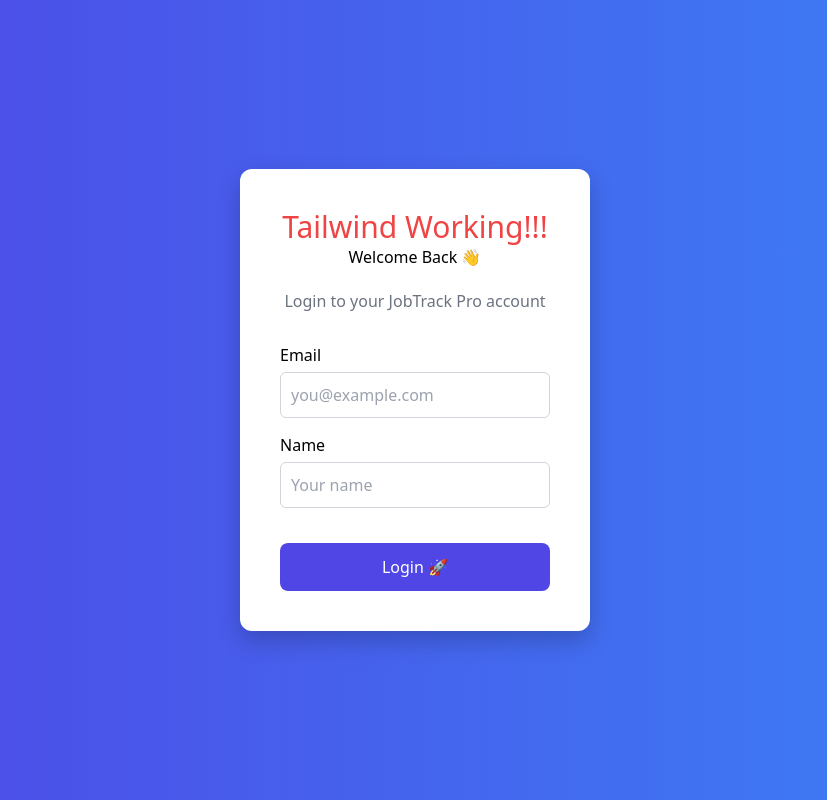
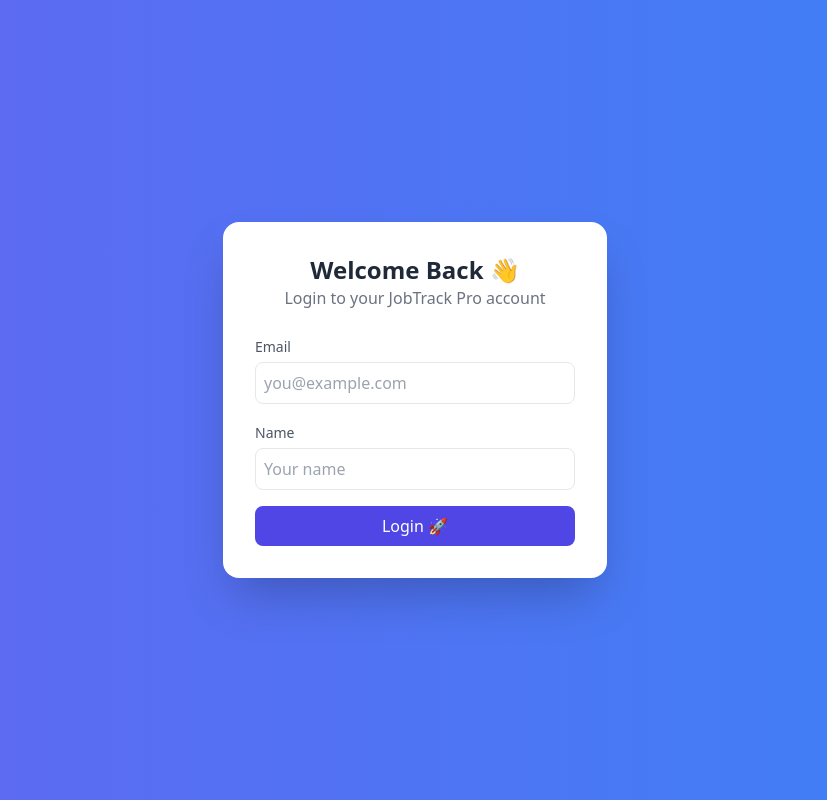
Before and after one commit to Aniket-Phand/jobtrack-pro, a React (Vite) app in the folder jobtrack-frontend/: page /login in a window 1280 px wide. Shown: the whole page, without its empty margins (225-1052 px from the left). Built offline with nearby package versions, Linux system fonts and the light colour scheme.

Commit message:
Login Page : Added Input Validations, Error Handling

```diff
--- a/jobtrack-frontend/package.json
+++ b/jobtrack-frontend/package.json
@@ -13,7 +13,8 @@
     "axios": "^1.14.0",
     "react": "^19.2.4",
     "react-dom": "^19.2.4",
-    "react-router-dom": "^7.13.2"
+    "react-router-dom": "^7.13.2",
+    "react-toastify": "^11.0.5"
   },
   "devDependencies": {
     "@eslint/js": "^9.39.4",
--- a/jobtrack-frontend/src/main.jsx
+++ b/jobtrack-frontend/src/main.jsx
@@ -2,6 +2,7 @@
 import { createRoot } from 'react-dom/client'
 import './index.css'
 import App from './App.jsx'
+import 'react-toastify/dist/ReactToastify.css'
 
 // Apply saved theme on initial load
 const savedTheme = localStorage.getItem("theme");
--- a/jobtrack-frontend/src/pages/Dashboard.jsx
+++ b/jobtrack-frontend/src/pages/Dashboard.jsx
@@ -7,32 +7,27 @@
 } from "../services/jobService";
 import { getUserFromToken } from "../services/api";
 import { useNavigate } from "react-router-dom";
+import { toast, ToastContainer } from "react-toastify";
 
 function Dashboard() {
-  // View state
   const [view, setView] = useState("HOME");
 
-  // Job state
   const [jobs, setJobs] = useState([]);
   const [filteredJobs, setFilteredJobs] = useState([]);
   const [loading, setLoading] = useState(false);
 
-  // Form state
   const [company, setCompany] = useState("");
   const [role, setRole] = useState("");
   const [status, setStatus] = useState("APPLIED");
   const [editId, setEditId] = useState(null);
 
-  // Search & filter
   const [searchTerm, setSearchTerm] = useState("");
   const [filterStatus, setFilterStatus] = useState("ALL");
 
-  // Dark mode
   const [darkMode, setDarkMode] = useState(
     localStorage.getItem("theme") === "dark"
   );
 
-  // Delete modal
   const [deleteId, setDeleteId] = useState(null);
 
   const user = getUserFromToken();
@@ -54,11 +49,13 @@
   // Logout
   const handleLogout = () => {
     localStorage.removeItem("token");
+    toast.info("Logged out successfully");
     navigate("/login");
   };
 
   // Fetch jobs
   const fetchJobs = async () => {
+    try {
       setView("JOBS");
       setLoading(true);
 
@@ -67,21 +64,31 @@
 
       setJobs(jobList);
       setFilteredJobs(jobList);
+    } catch (error) {
+      toast.error("Failed to fetch jobs");
+    } finally {
       setLoading(false);
+    }
   };
 
   // Submit form
   const handleSubmit = async (e) => {
     e.preventDefault();
 
+    try {
       if (editId) {
         await updateJob(editId, { company, role, status });
+        toast.success("Job updated successfully");
       } else {
         await createJob({ company, role, status });
+        toast.success("Job created successfully");
       }
 
       resetForm();
       fetchJobs();
+    } catch (error) {
+      toast.error("Operation failed");
+    }
   };
 
   // Reset form
@@ -95,10 +102,16 @@
 
   // Delete job
   const handleDelete = async (id) => {
+    try {
       await deleteJob(id);
       const updated = jobs.filter((j) => j.id !== id);
       setJobs(updated);
       setFilteredJobs(updated);
+
+      toast.success("Job deleted successfully");
+    } catch {
+      toast.error("Delete failed");
+    }
   };
 
   // Edit job
@@ -129,7 +142,6 @@
     setFilteredJobs(updated);
   }, [searchTerm, filterStatus, jobs]);
 
-  // Status color helper
   const getStatusColor = (status) => {
     switch (status) {
       case "APPLIED":
@@ -147,6 +159,10 @@
 
   return (
     <div className="flex h-screen bg-gray-100 dark:bg-gray-900">
+
+      {/* Toast container */}
+      <ToastContainer position="top-right" autoClose={2000} />
+
       {/* Sidebar */}
       <div className="w-60 bg-gray-900 text-white flex flex-col p-4">
         <h2 className="text-xl font-bold mb-6">JobTrack</h2>
@@ -166,7 +182,6 @@
 
       {/* Main */}
       <div className="flex-1 flex flex-col">
-        {/* Navbar */}
         <div className="flex justify-between items-center bg-white dark:bg-gray-800 p-4 shadow">
           <h1 className="font-semibold text-gray-800 dark:text-white">Dashboard</h1>
 
@@ -191,8 +206,8 @@
           </div>
         </div>
 
-        {/* Content */}
         <div className="p-6 overflow-auto text-gray-800 dark:text-white">
+
           {view === "HOME" && (
             <div>
               <h2 className="text-2xl font-bold mb-4">Welcome</h2>
@@ -206,7 +221,6 @@
             <div>
               <h2 className="text-xl font-bold mb-4">Your Jobs</h2>
 
-              {/* Search + Filter */}
               <div className="flex gap-4 mb-4">
                 <input
                   className="p-2 border rounded w-full dark:bg-gray-800"
@@ -313,7 +327,7 @@
         </div>
       </div>
 
-      {/* Delete Confirmation Modal */}
+      {/* Delete Modal */}
       {deleteId && (
         <div className="fixed inset-0 bg-black bg-opacity-50 flex items-center justify-center">
           <div className="bg-white dark:bg-gray-800 p-6 rounded-lg shadow-lg w-80">
--- a/jobtrack-frontend/src/pages/Login.jsx
+++ b/jobtrack-frontend/src/pages/Login.jsx
@@ -1,66 +1,103 @@
 import { useState } from "react";
 import { loginUser } from "../services/authService";
 import { useNavigate } from "react-router-dom";
+import { toast, ToastContainer } from "react-toastify";
 
 function Login() {
   const [email, setEmail] = useState("");
   const [name, setName] = useState("");
+  const [loading, setLoading] = useState(false);
 
   const navigate = useNavigate();
 
   const handleLogin = async (e) => {
     e.preventDefault();
 
+    if (!email || !name) {
+      toast.error("All fields are required");
+      return;
+    }
+
     try {
+      setLoading(true);
+
       const token = await loginUser({ email, name });
-
       localStorage.setItem("token", token);
 
-      navigate("/dashboard");
+      toast.success("Login successful 🚀");
+
+      setTimeout(() => {
+        navigate("/dashboard");
+      }, 1000);
     } catch (error) {
-      console.error(error);
-      alert("Login Failed ❌");
+      toast.error("Login Failed ❌");
+    } finally {
+      setLoading(false);
     }
   };
 
   return (
-    <div style={containerStyle}>
+    <div className="h-screen flex items-center justify-center bg-gradient-to-r from-indigo-500 to-blue-500 dark:from-gray-900 dark:to-gray-800">
 
-      <div style={cardStyle}>
-        <h1 className="text-red-500 text-3xl">Tailwind Working!!!</h1>
-        <h2 style={{ marginBottom: "20px" }}>Welcome Back 👋</h2>
-        <p style={{ marginBottom: "30px", color: "#6b7280" }}>
+      <ToastContainer position="top-right" autoClose={2000} />
+
+      <div className="bg-white dark:bg-gray-900 p-8 rounded-2xl shadow-2xl w-96">
+
+        <h2 className="text-2xl font-bold text-center text-gray-800 dark:text-white">
+          Welcome Back 👋
+        </h2>
+
+        <p className="text-center text-gray-500 dark:text-gray-400 mb-6">
           Login to your JobTrack Pro account
         </p>
 
-        <form onSubmit={handleLogin} style={{ width: "100%" }}>
+        <form onSubmit={handleLogin} className="space-y-4">
 
-          <div style={inputGroup}>
-            <label>Email</label>
+          {/* Email */}
+          <div>
+            <label className="text-sm text-gray-600 dark:text-gray-300">
+              Email
+            </label>
             <input
               type="email"
               placeholder="you@example.com"
+              className="w-full p-2 mt-1 border rounded-lg focus:ring-2 focus:ring-indigo-400 outline-none dark:bg-gray-800 dark:border-gray-700 dark:text-white"
               value={email}
               onChange={(e) => setEmail(e.target.value)}
-              required
-              style={inputStyle}
             />
           </div>
 
-          <div style={inputGroup}>
-            <label>Name</label>
+          {/* Name */}
+          <div>
+            <label className="text-sm text-gray-600 dark:text-gray-300">
+              Name
+            </label>
             <input
               type="text"
               placeholder="Your name"
+              className="w-full p-2 mt-1 border rounded-lg focus:ring-2 focus:ring-indigo-400 outline-none dark:bg-gray-800 dark:border-gray-700 dark:text-white"
               value={name}
               onChange={(e) => setName(e.target.value)}
-              required
-              style={inputStyle}
             />
           </div>
 
-          <button type="submit" style={buttonStyle}>
-            Login 🚀
+          {/* Button */}
+          <button
+            type="submit"
+            disabled={loading}
+            className={`w-full py-2 rounded-lg text-white transition ${
+              loading
+                ? "bg-indigo-300 cursor-not-allowed"
+                : "bg-indigo-600 hover:bg-indigo-700"
+            }`}
+          >
+            {loading ? (
+              <div className="flex justify-center items-center">
+                <div className="w-5 h-5 border-2 border-white border-t-transparent rounded-full animate-spin"></div>
+              </div>
+            ) : (
+              "Login 🚀"
+            )}
           </button>
         </form>
       </div>
@@ -68,53 +105,4 @@
   );
 }
 
-//STYLES
-
-const containerStyle = {
-  height: "100vh",
-  display: "flex",
-  justifyContent: "center",
-  alignItems: "center",
-  background: "linear-gradient(to right, #4f46e5, #3b82f6)"
-};
-
-const cardStyle = {
-  background: "white",
-  padding: "40px",
-  borderRadius: "12px",
-  width: "350px",
-  boxShadow: "0 10px 25px rgba(0,0,0,0.2)",
-  textAlign: "center"
-};
-
-const inputGroup = {
-  display: "flex",
-  flexDirection: "column",
-  alignItems: "flex-start",
-  marginBottom: "15px",
-  width: "100%"
-};
-
-const inputStyle = {
-  width: "100%",
-  padding: "10px",
-  marginTop: "5px",
-  borderRadius: "6px",
-  border: "1px solid #d1d5db",
-  outline: "none"
-};
-
-const buttonStyle = {
-  width: "100%",
-  padding: "12px",
-  marginTop: "20px",
-  background: "#4f46e5",
-  color: "white",
-  border: "none",
-  borderRadius: "8px",
-  cursor: "pointer",
-  fontSize: "16px",
-  transition: "0.3s"
-};
-
 export default Login;
```
Also changed, not shown: 1 other file (tests, documents, lock files or other folders). Lines whose indentation alone changed are shown as unchanged.
